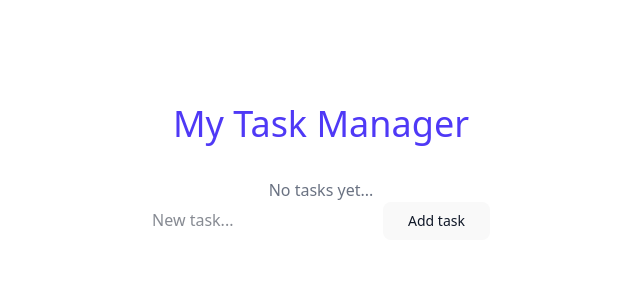
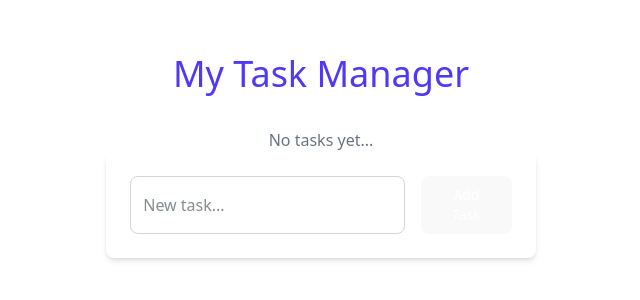
Before and after one commit to hollyskinner97/my-task-manager-frontend, a React (Vite) app: page / in a window 1280 px wide. Shown: the part 230-530 px from the top of the page, without its empty margins (319-959 px from the left). Built offline with nearby package versions, Linux system fonts and the light colour scheme; no server answers.

Commit message:
update html for tailwind in AddTaskForm

```diff
--- a/src/components/AddTaskForm.tsx
+++ b/src/components/AddTaskForm.tsx
@@ -33,14 +33,23 @@ const AddTaskForm: React.FC<AddTaskFormProps> = ({ onTaskAdded }) => {
   };
 
   return (
-    <form onSubmit={handleSubmit}>
+    <form
+      onSubmit={handleSubmit}
+      className="flex space-x-4 bg-white p-6 rounded-lg shadow-md mb-8"
+    >
       <input
         type="text"
         placeholder="New task..."
         value={title}
         onChange={(e) => setTitle(e.target.value)}
+        className="p-3 w-full border border-gray-300 rounded-lg focus:outline-none focus:ring-2 focus:ring-blue-500"
       />
-      <button type="submit">Add task</button>
+      <button
+        type="submit"
+        className="px-6 py-3 bg-indigo-600 text-white rounded-lg hover:bg-indigo-700 focus:ring-2 focus:ring-indigo-500"
+      >
+        Add Task
+      </button>
     </form>
   );
 };
```
